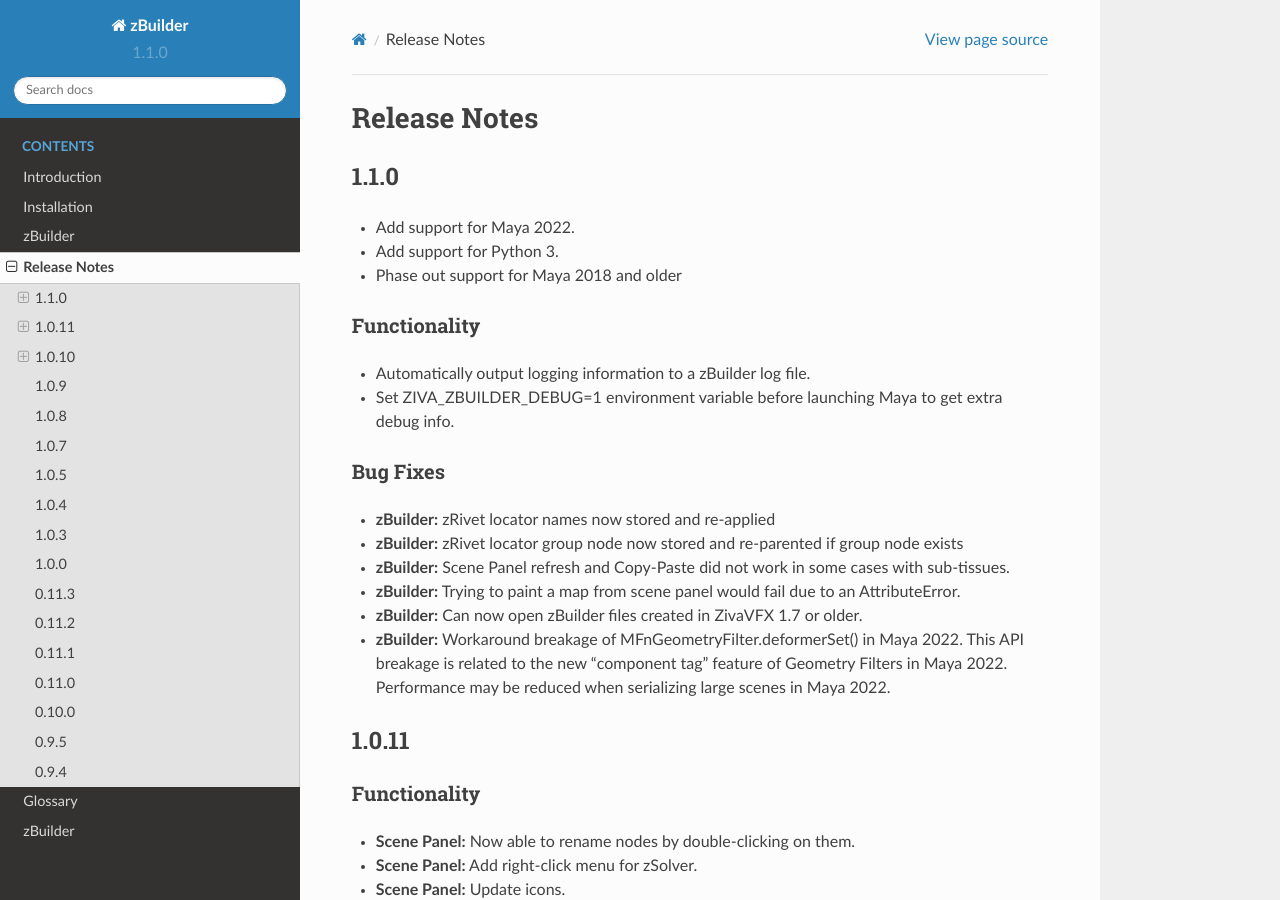
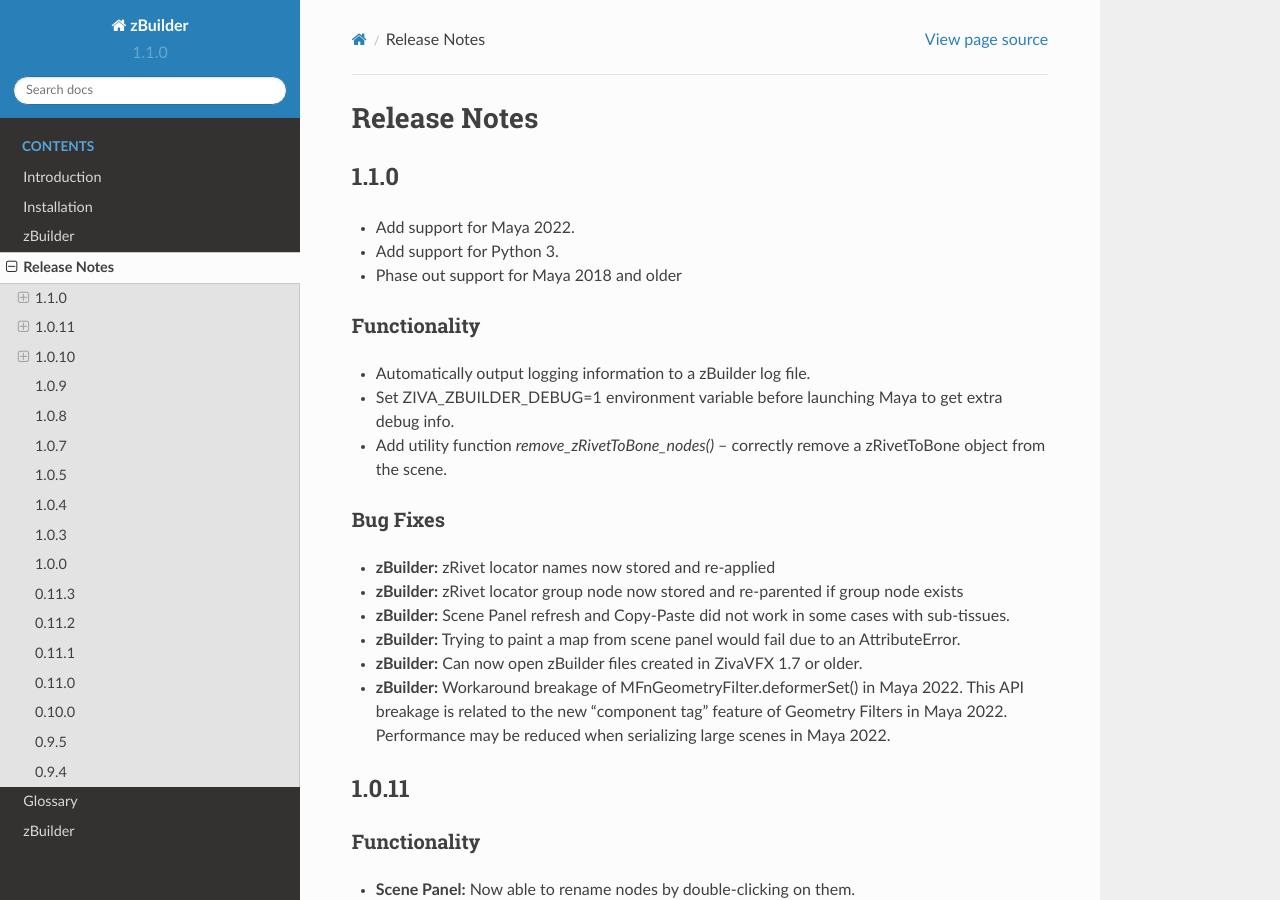
Before and after one commit to Unity-Technologies/ziva-vfx-utils, a Sphinx documentation site: the page built from docs/release.rst, in a window 1280 px wide and 900 px high. Built offline with Sphinx 7.4.7 and the Read the Docs theme 2.0.0, drawn with Linux system fonts in a browser that asks for light colours.

Commit message:
Add release note for remove_zRivetToBone_nodes() function

```diff
--- a/docs/release.rst
+++ b/docs/release.rst
@@ -20,6 +20,7 @@
 +++++++++++++
 - Automatically output logging information to a zBuilder log file.
 - Set ZIVA_ZBUILDER_DEBUG=1 environment variable before launching Maya to get extra debug info.
+- Add utility function *remove_zRivetToBone_nodes()* -- correctly remove a zRivetToBone object from the scene.
 
 Bug Fixes
 +++++++++
```
